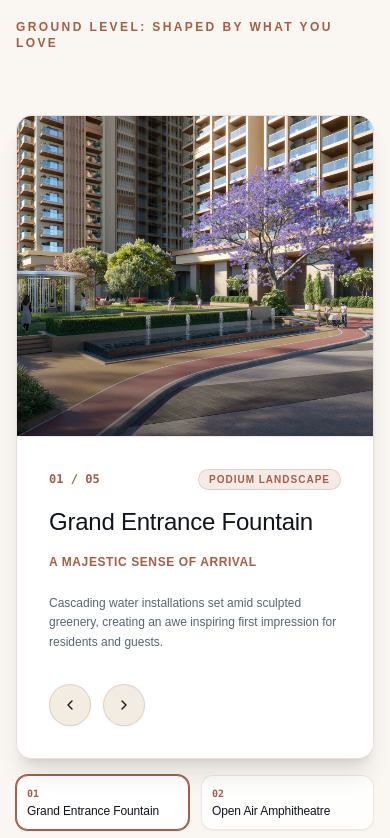
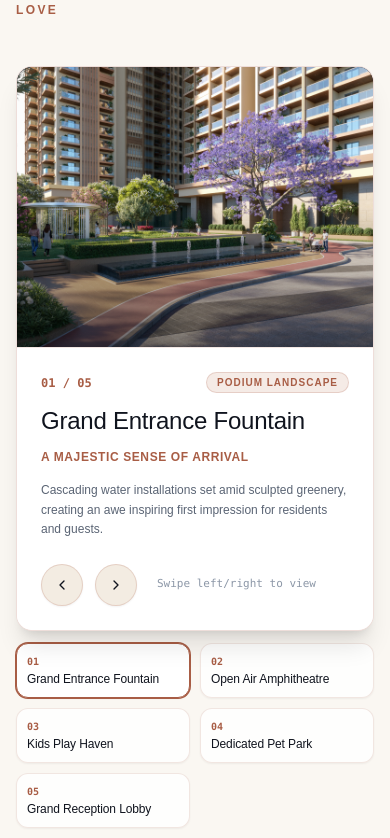
Before and after one commit to WOLFSGIT-24/Neopolis, a Next.js app: page / in a window 390 px wide. Shown: the part 5486-6324 px from the top of the page. Built offline with nearby package versions, Linux system fonts and the light colour scheme; a web font is replaced by a local one.

Commit message:
Optimize LifeAtNeo slide performance with fast GPU translation and touch swipe support

```diff
--- a/src/components/neo/LifeAtNeo.tsx
+++ b/src/components/neo/LifeAtNeo.tsx
@@ -1,10 +1,12 @@
 'use client'
-import React, { useState } from 'react'
+import React, { useState, useRef } from 'react'
 import Image from 'next/image'
 import { ChevronLeft, ChevronRight } from 'lucide-react'
 
 export default function LifeAtNeo() {
   const [activeIdx, setActiveIdx] = useState(0)
+  const touchStartX = useRef<number | null>(null)
+  const touchEndX = useRef<number | null>(null)
 
   const groundSpaces = [
     {
@@ -47,16 +49,40 @@ export default function LifeAtNeo() {
     setActiveIdx((prev) => (prev === groundSpaces.length - 1 ? 0 : prev + 1))
   }
 
+  // Touch handlers for responsive mobile swiping
+  const onTouchStart = (e: React.TouchEvent) => {
+    touchStartX.current = e.targetTouches[0].clientX
+  }
+
+  const onTouchMove = (e: React.TouchEvent) => {
+    touchEndX.current = e.targetTouches[0].clientX
+  }
+
+  const onTouchEnd = () => {
+    if (!touchStartX.current || !touchEndX.current) return
+    const distance = touchStartX.current - touchEndX.current
+    const minSwipeDistance = 45
+
+    if (distance > minSwipeDistance) {
+      handleNext()
+    } else if (distance < -minSwipeDistance) {
+      handlePrev()
+    }
+
+    touchStartX.current = null
+    touchEndX.current = null
+  }
+
   return (
-    <section id="life-at-neo" className="relative w-full py-24 sm:py-32 bg-[#FAF7F2] text-[#10141E] overflow-hidden">
+    <section id="life-at-neo" className="relative w-full py-20 sm:py-32 bg-[#FAF7F2] text-[#10141E] overflow-hidden">
       <div className="max-w-[1600px] mx-auto px-4 sm:px-8 lg:px-12">
         {/* Editorial Statement */}
-        <div className="grid grid-cols-1 lg:grid-cols-12 gap-8 lg:gap-16 items-end mb-16">
+        <div className="grid grid-cols-1 lg:grid-cols-12 gap-8 lg:gap-16 items-end mb-12 sm:mb-16">
           <div className="lg:col-span-6 space-y-3">
             <span className="text-xs uppercase tracking-[0.3em] text-[#A85D45] font-semibold block">
               02 • Lifestyle Architecture
             </span>
-            <h2 className="text-4xl sm:text-6xl md:text-7xl font-serif font-light text-[#10141E] leading-[1.05]">
+            <h2 className="text-3xl sm:text-6xl md:text-7xl font-serif font-light text-[#10141E] leading-[1.05]">
               Life, <br />
               <span className="text-[#A85D45] font-normal">elevated</span>
             </h2>
@@ -66,7 +92,7 @@ export default function LifeAtNeo() {
             <p className="text-base sm:text-lg text-[#10141E]/90 font-serif leading-relaxed">
               Every layer of Neo is designed to make everyday living feel extraordinary, from landscaped gardens at ground level to private experiences high above the city.
             </p>
-            <div className="flex items-center gap-4 pt-2">
+            <div className="flex items-center gap-4 pt-1 sm:pt-2">
               <span className="text-xs uppercase tracking-[0.2em] text-[#A85D45] font-semibold">
                 Ground Level: Shaped by what you love
               </span>
@@ -75,24 +101,42 @@ export default function LifeAtNeo() {
         </div>
 
         {/* Interactive Showcase with Carousel Controls */}
-        <div className="relative">
+        <div
+          className="relative"
+          onTouchStart={onTouchStart}
+          onTouchMove={onTouchMove}
+          onTouchEnd={onTouchEnd}
+        >
           {/* Main Featured Showcase Card */}
           <div className="relative rounded-2xl overflow-hidden border border-[#A85D45]/20 shadow-xl bg-white">
-            <div className="grid grid-cols-1 lg:grid-cols-12 min-h-[480px]">
-              {/* Image side */}
-              <div className="lg:col-span-8 relative min-h-[320px] sm:min-h-[420px] overflow-hidden">
-                <Image
-                  src={groundSpaces[activeIdx].image}
-                  alt={groundSpaces[activeIdx].title}
-                  fill
-                  className="object-cover object-center transition-all duration-700 ease-out"
-                />
-                <div className="absolute inset-0 bg-gradient-to-t lg:bg-gradient-to-r from-black/50 via-transparent to-transparent" />
+            <div className="grid grid-cols-1 lg:grid-cols-12 min-h-[440px] sm:min-h-[480px]">
+              {/* Fast Hardware-Accelerated Sliding Image Track */}
+              <div className="lg:col-span-8 relative min-h-[280px] sm:min-h-[420px] overflow-hidden bg-[#10141E]">
+                <div
+                  className="flex h-full w-full transition-transform duration-300 ease-out will-change-transform"
+                  style={{ transform: `translateX(-${activeIdx * 100}%)` }}
+                >
+                  {groundSpaces.map((item, idx) => (
+                    <div
+                      key={idx}
+                      className="relative min-w-full h-full min-h-[280px] sm:min-h-[420px] shrink-0"
+                    >
+                      <Image
+                        src={item.image}
+                        alt={item.title}
+                        fill
+                        priority={idx <= 1}
+                        className="object-cover object-center"
+                      />
+                      <div className="absolute inset-0 bg-gradient-to-t lg:bg-gradient-to-r from-black/50 via-transparent to-transparent" />
+                    </div>
+                  ))}
+                </div>
               </div>
 
               {/* Text info side */}
-              <div className="lg:col-span-4 p-8 sm:p-10 flex flex-col justify-between bg-white border-t lg:border-t-0 lg:border-l border-[#A85D45]/15">
-                <div className="space-y-4">
+              <div className="lg:col-span-4 p-6 sm:p-10 flex flex-col justify-between bg-white border-t lg:border-t-0 lg:border-l border-[#A85D45]/15">
+                <div className="space-y-3 sm:space-y-4">
                   <div className="flex items-center justify-between">
                     <span className="text-xs font-mono text-[#A85D45] font-bold">
                       0{activeIdx + 1} / 0{groundSpaces.length}
@@ -108,39 +152,42 @@ export default function LifeAtNeo() {
                   <p className="text-xs uppercase tracking-wider text-[#A85D45] font-semibold">
                     {groundSpaces[activeIdx].subtitle}
                   </p>
-                  <p className="text-xs sm:text-sm text-[#5A6474] leading-relaxed pt-2">
+                  <p className="text-xs sm:text-sm text-[#5A6474] leading-relaxed pt-1">
                     {groundSpaces[activeIdx].desc}
                   </p>
                 </div>
 
                 {/* Arrow Controls */}
-                <div className="flex items-center gap-3 pt-8">
+                <div className="flex items-center gap-3 pt-6 sm:pt-8">
                   <button
                     onClick={handlePrev}
                     aria-label="Previous space"
-                    className="p-3 rounded-full bg-[#F3ECE2] hover:bg-[#A85D45] hover:text-white text-[#10141E] border border-[#A85D45]/20 transition-colors shadow-sm"
+                    className="p-3 rounded-full bg-[#F3ECE2] hover:bg-[#A85D45] hover:text-white text-[#10141E] border border-[#A85D45]/20 active:scale-95 transition-all shadow-sm"
                   >
                     <ChevronLeft className="w-4 h-4" />
                   </button>
                   <button
                     onClick={handleNext}
                     aria-label="Next space"
-                    className="p-3 rounded-full bg-[#F3ECE2] hover:bg-[#A85D45] hover:text-white text-[#10141E] border border-[#A85D45]/20 transition-colors shadow-sm"
+                    className="p-3 rounded-full bg-[#F3ECE2] hover:bg-[#A85D45] hover:text-white text-[#10141E] border border-[#A85D45]/20 active:scale-95 transition-all shadow-sm"
                   >
                     <ChevronRight className="w-4 h-4" />
                   </button>
+                  <span className="text-[11px] text-[#8C97A7] font-mono sm:hidden ml-2">
+                    Swipe left/right to view
+                  </span>
                 </div>
               </div>
             </div>
           </div>
 
           {/* Thumbnail Strip */}
-          <div className="grid grid-cols-2 sm:grid-cols-3 md:grid-cols-5 gap-3 mt-4">
+          <div className="grid grid-cols-2 sm:grid-cols-3 md:grid-cols-5 gap-2.5 sm:gap-3 mt-3 sm:mt-4">
             {groundSpaces.map((item, idx) => (
               <button
                 key={idx}
                 onClick={() => setActiveIdx(idx)}
-                className={`p-2.5 rounded-xl text-left transition-all duration-300 border shadow-sm ${
+                className={`p-2.5 rounded-xl text-left transition-all duration-200 border shadow-sm ${
                   activeIdx === idx
                     ? 'bg-white border-[#A85D45] shadow-md ring-1 ring-[#A85D45]'
                     : 'bg-white/80 border-[#A85D45]/15 hover:border-[#A85D45]/50'
```
